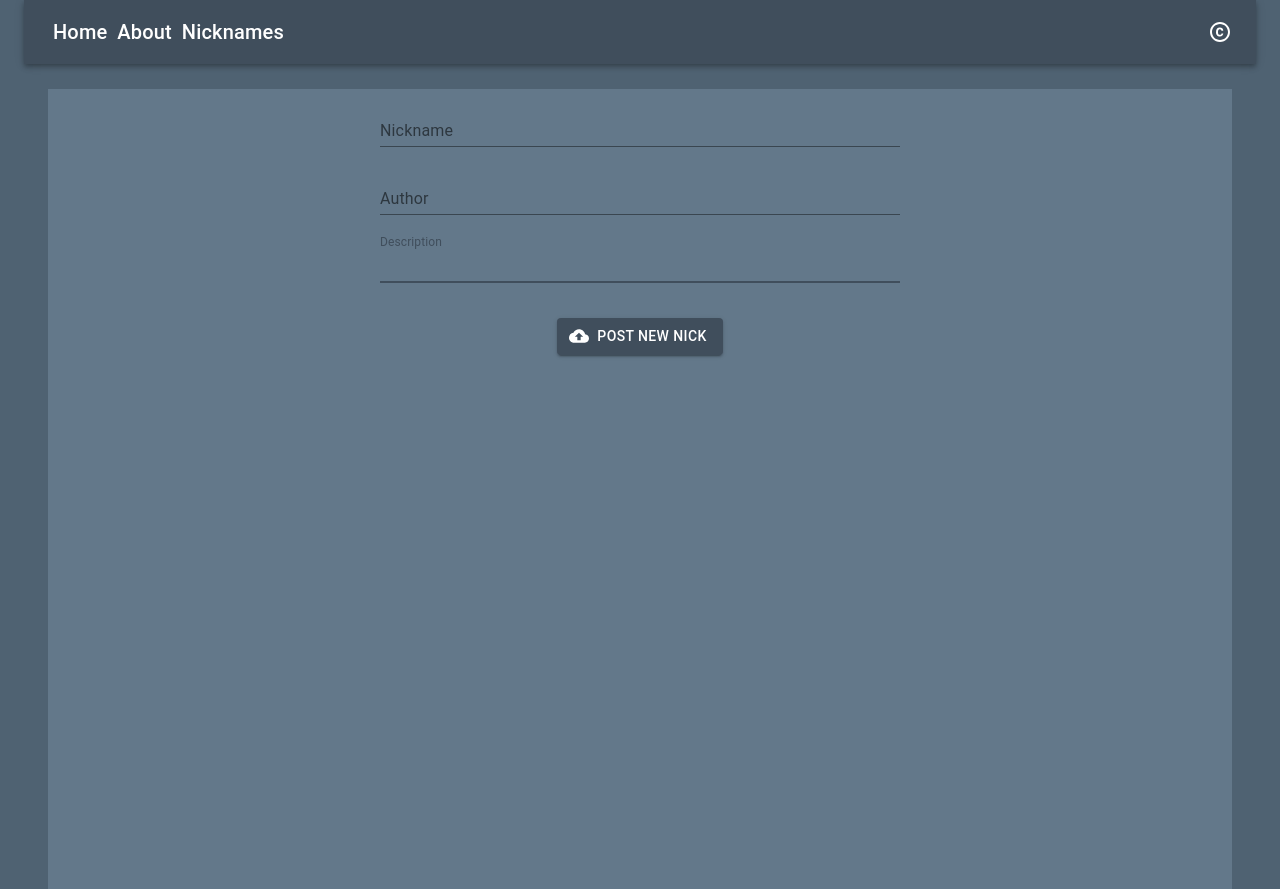
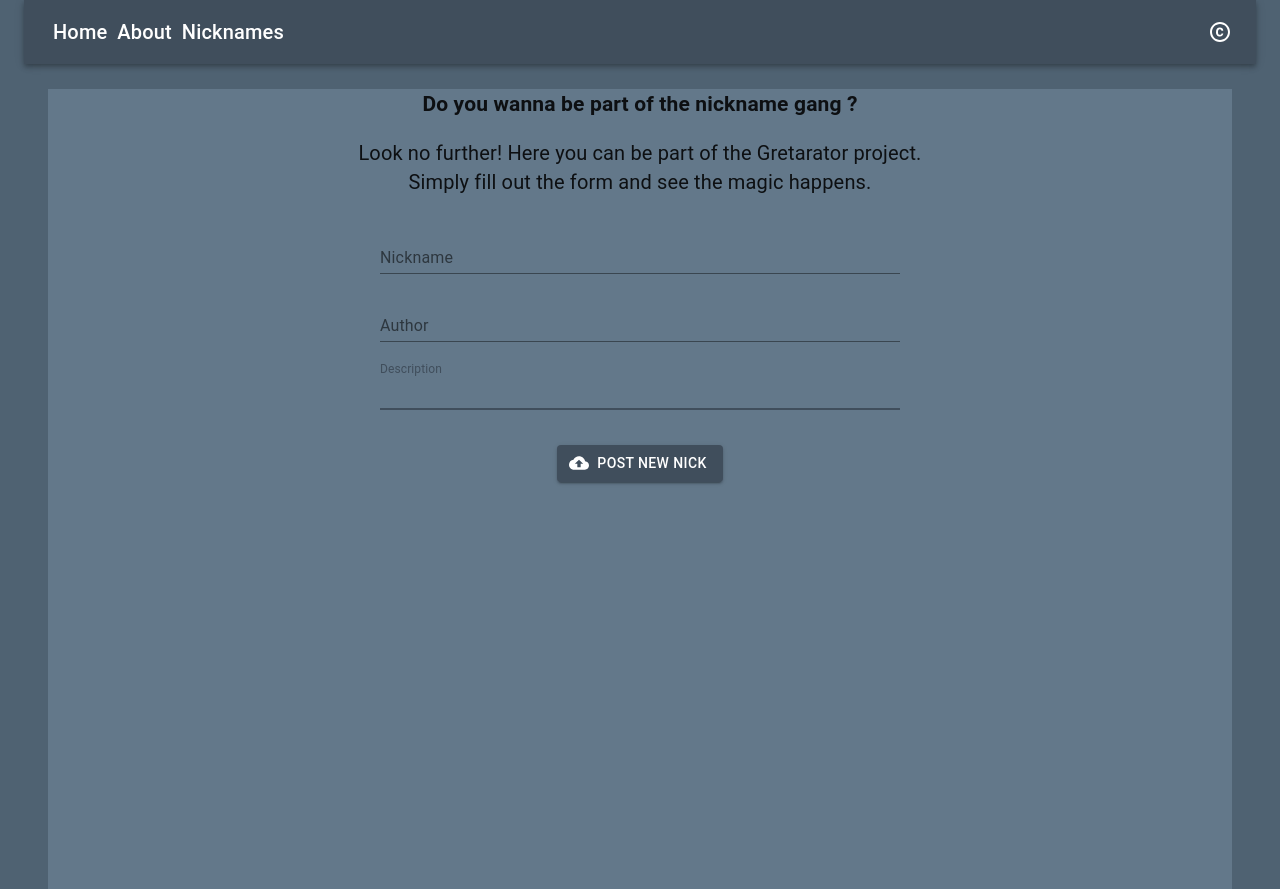
Before and after one commit to IvarKristinn/GretaratorReact, a React (Create React App) app in the folder gretaratorfrontend/: page /nicknames in a window 1280 px wide. Built offline with nearby package versions, Linux system fonts and the light colour scheme.

Commit message:
Landing comment cleaned, Added text to Form

```diff
--- a/gretaratorfrontend/src/components/NameForm.js
+++ b/gretaratorfrontend/src/components/NameForm.js
@@ -47,6 +47,13 @@ class NameForm extends React.Component {
           height: "800px"
         }}
       >
+      <h2>Do you wanna be part of the nickname gang ?</h2>
+      <div>
+        <p style={{ fontSize: "20px" }}>
+          Look no further! Here you can be part of the Gretarator project.<br />
+          Simply fill out the form and see the magic happens.
+        </p>
+        </div>
       <form className={classes.root}>
           <div>
             <TextField
```
Also changed, not shown: gretaratorfrontend/src/components/Landing.js (+0 -12 lines).
